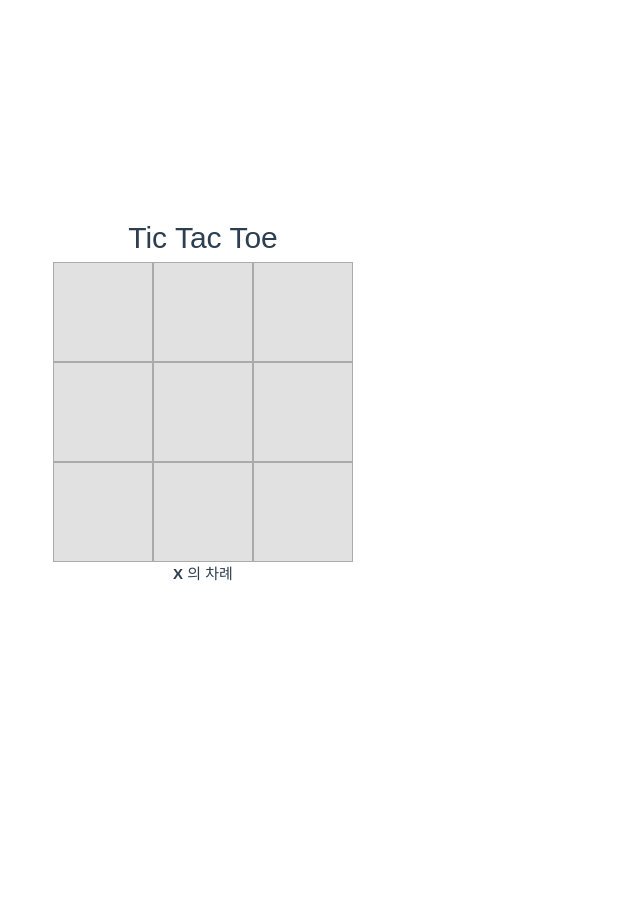
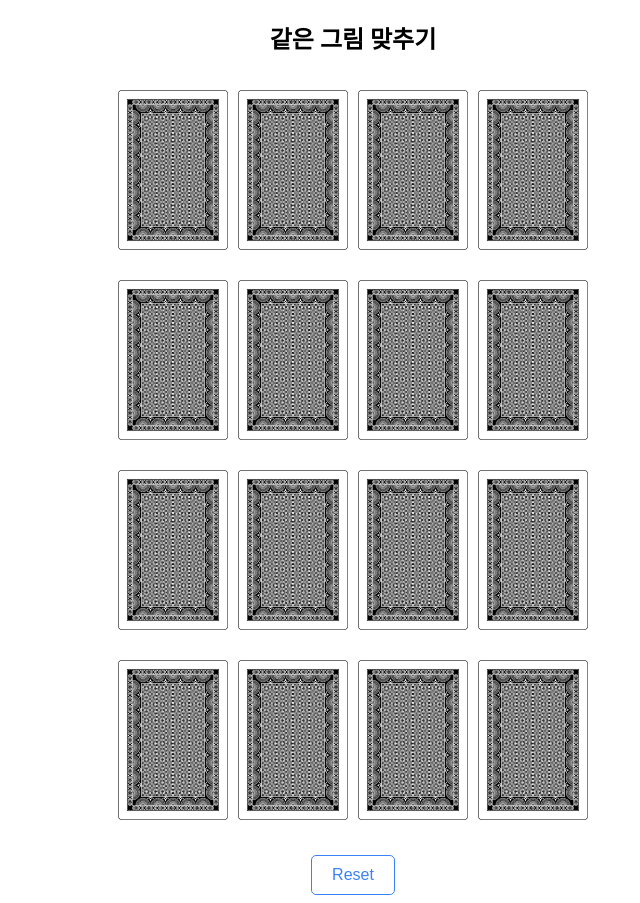
Before and after one commit to hippo7426/sellmate-ts-study, a Vue app: page / in a window 1280 px wide. Shown: the whole page, without its empty margins (287-927 px from the left). Before the commit the page ends 800 px from the top, so only its background shows below. Built offline with nearby package versions, Linux system fonts and the light colour scheme.

Commit message:
같은 그림 찾기 게임 추가

```diff
--- a/src/App.vue
+++ b/src/App.vue
@@ -1,18 +1,16 @@
 <template>
   <div>
-    <TicTacToe />
+    <CardMatching />
   </div>
 </template>
 
 <script lang="ts">
 import { defineComponent } from 'vue';
-import Lotto from './components/mini_games/Lotto.vue';
-import RockScissorPaper from './components/mini_games/RockScissorPaper.vue'
-import TicTacToe from './components/mini_games/TicTacToe.vue';
+import CardMatching from './components/mini_games/CardMatching.vue'
 
 export default defineComponent({
   components:{
-    TicTacToe,
+    CardMatching
   },
   setup(){
     return {
--- a/src/assets/base.css
+++ /dev/null
@@ -1,74 +0,0 @@
-/* color palette from <https://github.com/vuejs/theme> */
-:root {
-  --vt-c-white: #ffffff;
-  --vt-c-white-soft: #f8f8f8;
-  --vt-c-white-mute: #f2f2f2;
-
-  --vt-c-black: #181818;
-  --vt-c-black-soft: #222222;
-  --vt-c-black-mute: #282828;
-
-  --vt-c-indigo: #2c3e50;
-
-  --vt-c-divider-light-1: rgba(60, 60, 60, 0.29);
-  --vt-c-divider-light-2: rgba(60, 60, 60, 0.12);
-  --vt-c-divider-dark-1: rgba(84, 84, 84, 0.65);
-  --vt-c-divider-dark-2: rgba(84, 84, 84, 0.48);
-
-  --vt-c-text-light-1: var(--vt-c-indigo);
-  --vt-c-text-light-2: rgba(60, 60, 60, 0.66);
-  --vt-c-text-dark-1: var(--vt-c-white);
-  --vt-c-text-dark-2: rgba(235, 235, 235, 0.64);
-}
-
-/* semantic color variables for this project */
-:root {
-  --color-background: var(--vt-c-white);
-  --color-background-soft: var(--vt-c-white-soft);
-  --color-background-mute: var(--vt-c-white-mute);
-
-  --color-border: var(--vt-c-divider-light-2);
-  --color-border-hover: var(--vt-c-divider-light-1);
-
-  --color-heading: var(--vt-c-text-light-1);
-  --color-text: var(--vt-c-text-light-1);
-
-  --section-gap: 160px;
-}
-
-@media (prefers-color-scheme: dark) {
-  :root {
-    --color-background: var(--vt-c-black);
-    --color-background-soft: var(--vt-c-black-soft);
-    --color-background-mute: var(--vt-c-black-mute);
-
-    --color-border: var(--vt-c-divider-dark-2);
-    --color-border-hover: var(--vt-c-divider-dark-1);
-
-    --color-heading: var(--vt-c-text-dark-1);
-    --color-text: var(--vt-c-text-dark-2);
-  }
-}
-
-*,
-*::before,
-*::after {
-  box-sizing: border-box;
-  margin: 0;
-  position: relative;
-  font-weight: normal;
-}
-
-body {
-  min-height: 100vh;
-  color: var(--color-text);
-  background: var(--color-background);
-  transition: color 0.5s, background-color 0.5s;
-  line-height: 1.6;
-  font-family: Inter, -apple-system, BlinkMacSystemFont, 'Segoe UI', Roboto, Oxygen, Ubuntu,
-    Cantarell, 'Fira Sans', 'Droid Sans', 'Helvetica Neue', sans-serif;
-  font-size: 15px;
-  text-rendering: optimizeLegibility;
-  -webkit-font-smoothing: antialiased;
-  -moz-osx-font-smoothing: grayscale;
-}
--- a/src/assets/main.css
+++ /dev/null
@@ -1,35 +0,0 @@
-@import './base.css';
-
-#app {
-  max-width: 1280px;
-  margin: 0 auto;
-  padding: 2rem;
-
-  font-weight: normal;
-}
-
-a,
-.green {
-  text-decoration: none;
-  color: hsla(160, 100%, 37%, 1);
-  transition: 0.4s;
-}
-
-@media (hover: hover) {
-  a:hover {
-    background-color: hsla(160, 100%, 37%, 0.2);
-  }
-}
-
-@media (min-width: 1024px) {
-  body {
-    display: flex;
-    place-items: center;
-  }
-
-  #app {
-    display: grid;
-    grid-template-columns: 1fr 1fr;
-    padding: 0 2rem;
-  }
-}
--- /dev/null
+++ b/src/components/mini_games/CardMatching.vue
@@ -0,0 +1,171 @@
+<template>
+  <h2 style="text-align: center">같은 그림 맞추기</h2>
+  <div class="cards">
+    <div
+      v-for="(card, index) in shuffledCards"
+      :key="`${card.id}${index}`"
+      :class="{ flipped: card.flipped }"
+      @click="flipCard(card)"
+    >
+      <div class="front" v-show="card.flipped">
+        <img :src="card.img" alt="card-front" />
+      </div>
+      <div class="back" v-show="!card.flipped">
+        <img src="src/assets/card_back.jpg" alt="card-back" />
+      </div>
+    </div>
+  </div>
+  <button @click="resetGame" :disabled="!numMatchedCards">Reset</button>
+</template>
+
+<script lang="ts">
+import { ref, watch, type Ref } from 'vue'
+
+interface Card{
+    id: string,
+    img: string,
+    flipped?: boolean,
+}
+
+const NUM_OF_CARD_PAIR = 8 as const
+
+function generateRandomCards(): Card[] {
+  return Array.from({ length: NUM_OF_CARD_PAIR }, (v, idx) => {
+    const randomStr = Math.random().toString(36).substring(2, 12)
+    return {
+      id: randomStr,
+      img: `https://picsum.photos/seed/${randomStr}/120/200`,
+    }
+  })
+}
+
+export default {
+  name: 'CardMatchingGame',
+  setup() {
+    const shuffledCards:Ref<Card[]> = ref([])
+    const flippedCard:Ref<Card | null> = ref(null)
+    const numMatchedCards = ref(0)
+    let canClick = true
+    let clickCount = 0;
+
+    // shuffle the cards
+    const shuffleCards = () => {
+      const cards = generateRandomCards()
+      const shuffledCardSrc = [...cards, ...cards].sort(() => Math.random() - 0.5)
+      shuffledCards.value = shuffledCardSrc.map((card) => ({
+        ...card,
+        flipped: false,
+      }))
+      flippedCard.value = null
+      numMatchedCards.value = 0
+    }
+
+    // flip a card
+    const flipCard = (card: Card) => {
+      if (!canClick || card.flipped) return
+
+      clickCount++;
+      if (flippedCard.value) {
+        // check for a match
+        if (flippedCard.value.id === card.id) {
+          // match
+          card.flipped = true
+          flippedCard.value.flipped = true
+          flippedCard.value = null
+          numMatchedCards.value += 2
+        } else {
+          // not a match
+          card.flipped = true
+          canClick = false
+          setTimeout(() => {
+            card.flipped = false
+            flippedCard.value!.flipped = false
+            flippedCard.value = null
+            canClick = true
+          }, 1000)
+        }
+      } else {
+        // first card flipped
+        card.flipped = true
+        flippedCard.value = card
+      }
+    }
+
+    const resetGame = () => {
+      shuffleCards()
+    }
+
+    watch(numMatchedCards, (newVal) => {
+      if (newVal === shuffledCards.value.length) {
+        setTimeout(() => {
+          if (confirm(`전부 맞추셨습니다! 카드를 초기화 하시겠습니까? (클릭수: ${clickCount})`)) {
+            resetGame()
+            clickCount = 0;
+          }
+        })
+      }
+    })
+
+    shuffleCards();
+
+    return {
+      shuffledCards,
+      numMatchedCards,
+      flipCard,
+      resetGame,
+    }
+  },
+}
+</script>
+
+<style lang="scss">
+.cards {
+  display: flex;
+  flex-wrap: wrap;
+  justify-content: center;
+  align-items: center;
+  margin: auto;
+  width: 599px;
+
+  & > div {
+    width: 110px;
+    height: 180px;
+    margin: 5px;
+    cursor: pointer;
+
+    & > div {
+      width: 100%;
+      height: 100%;
+      border-radius: 5px;
+      transition: transform 0.5s;
+
+      &.back > img {
+        width: 100%;
+        height: 100%;
+        object-fit: contain;
+      }
+
+      &.front > img {
+        width: 100%;
+        height: 100%;
+        border: 2px solid black;
+        border-radius: 4px;
+        object-fit: fill;
+      }
+    }
+  }
+}
+
+button {
+  padding: 10px 20px;
+  font-size: 16px;
+  border-radius: 5px;
+  border: 1px solid #3b82f6;
+  background-color: #fff;
+  color: #3b82f6;
+  cursor: pointer;
+  margin: auto;
+  margin-top: 20px;
+  display: block;
+}
+</style>
--- a/src/main.ts
+++ b/src/main.ts
@@ -1,6 +1,5 @@
 import { createApp } from 'vue'
 import App from './App.vue'
 
-import './assets/main.css'
 
 createApp(App).mount('#app')
--- a/tsconfig.json
+++ b/tsconfig.json
@@ -2,6 +2,7 @@
   "extends": "@vue/tsconfig/tsconfig.web.json",
   "include": ["env.d.ts", "src/**/*", "src/**/*.vue"],
   "compilerOptions": {
+    "ignoreDeprecations": "5.0",
     "baseUrl": ".",
     "paths": {
       "@/*": ["./src/*"]
```
Also changed, not shown: src/assets/card_back.jpg (added).
